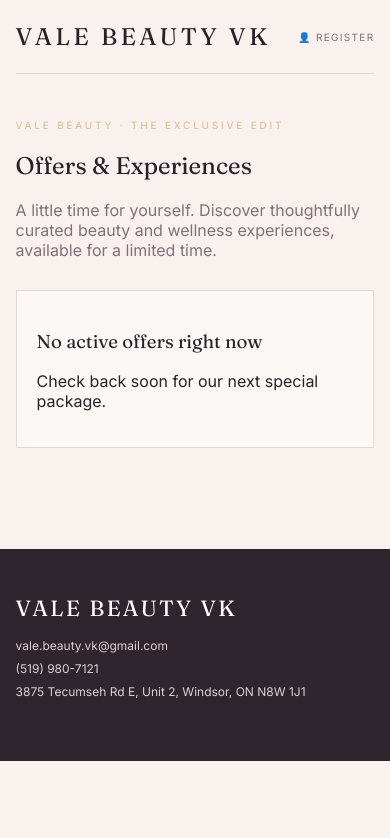
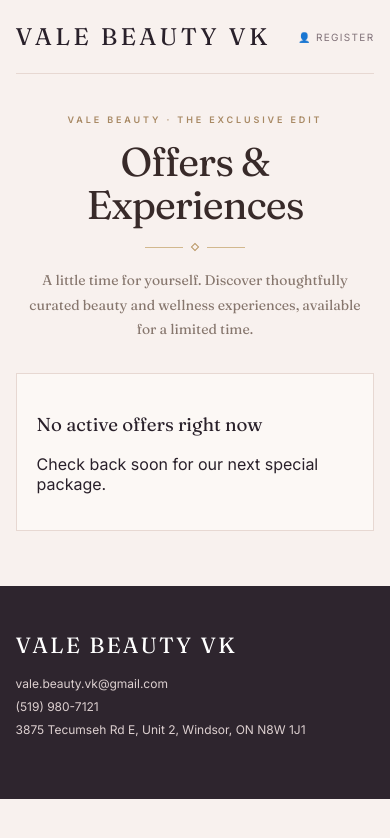
Before and after one commit to nk888n/my-website, a Next.js app: page /offers in a window 390 px wide. Shown: the top 838 px of the page. Built offline with nearby package versions, Linux system fonts and the light colour scheme; no server answers.

Commit message:
Style public offers page in Vale Beauty luxury aesthetic

```diff
--- a/app/globals.css
+++ b/app/globals.css
@@ -209,3 +209,55 @@
  .offerPreviewLuxuryBody{padding:22px}
  .offerPreviewLuxuryBody h2{font-size:34px}
 }
+
+
+/* Public Offers page — Vale Beauty luxury editorial layout */
+.offersPage{width:min(1120px,92%);min-height:65vh}
+.offersSection{padding:54px 0 76px}
+.offersHero{text-align:center;max-width:700px;margin:0 auto 38px;padding:12px 20px 0}
+.offersHero .gold{color:#a88964;font-size:9px;letter-spacing:.32em;font-weight:600}
+.offersHero h1{font:400 clamp(38px,5vw,58px)/1.08 Fraunces,Georgia,serif;color:#382a29;margin:15px 0 14px;letter-spacing:-.025em}
+.offersOrnament{display:flex;justify-content:center;align-items:center;gap:9px;margin:18px auto}
+.offersOrnament:before,.offersOrnament:after{content:"";width:38px;height:1px;background:#d2b88e}
+.offersOrnament i{width:6px;height:6px;border:1px solid #b99663;transform:rotate(45deg)}
+.offersIntro{max-width:490px;margin:0 auto;color:#86766d;font:15px/1.75 Fraunces,Georgia,serif}
+.offersPublicGrid{width:min(900px,100%);margin:0 auto;display:grid;grid-template-columns:1fr;gap:30px}
+.offerPublicCard{display:grid;grid-template-columns:minmax(0,.9fr) minmax(0,1.1fr);background:#fbf8f3;border:1px solid #dfd0bd;box-shadow:0 14px 38px rgba(67,47,39,.055);overflow:hidden}
+.offerPublicMedia{position:relative;min-height:440px;background:#d7c8b7;overflow:hidden}
+.offerPublicImage{position:absolute;inset:0;width:100%;height:100%;object-fit:cover;object-position:center;display:block;filter:saturate(.82)}
+.offerPublicImageFallback{position:absolute;inset:0;display:grid;place-items:center;background:linear-gradient(145deg,#c8b49d,#765a50);color:#fff;font:italic 34px Fraunces,Georgia,serif}
+.offerMediaBrand{position:absolute;left:20px;bottom:19px;color:#fff;font:500 9px Inter,Arial,sans-serif;letter-spacing:.22em;text-shadow:0 1px 10px rgba(0,0,0,.35)}
+.offerPublicBody{padding:34px 34px 27px;display:flex;flex-direction:column;justify-content:center;min-width:0}
+.offerPublicBody>.gold{color:#a48761;font-size:8px;letter-spacing:.25em;font-weight:700}
+.offerPublicBody h2{font:italic 39px/1.04 Fraunces,Georgia,serif;color:#382a29;margin:11px 0 13px}
+.offerPublicBody>p{font:13px/1.7 Inter,Arial,sans-serif;color:#817269;margin:0 0 17px}
+.offerPublicPrices{display:flex;align-items:baseline;gap:13px;padding:14px 0;border-top:1px solid #e5d9c9;border-bottom:1px solid #e5d9c9}
+.offerPublicPrices del{font:12px Inter,Arial,sans-serif;color:#a19488}
+.offerPublicPrices strong{font:500 36px Fraunces,Georgia,serif;color:#75424a}
+.offerPublicPrices span{margin-left:auto;border:1px solid #c9b18b;color:#96794f;padding:6px 8px;font:700 7px Inter,Arial,sans-serif;letter-spacing:.16em;white-space:nowrap}
+.offerPublicBody .offerPopupCountdown{margin:17px 0 12px}
+.offerPublicBody .offerPopupCountdown>span{font:700 7px Inter,Arial,sans-serif;letter-spacing:.2em;color:#9b8877}
+.offerPublicBody .offerPopupCountdown>div{display:grid;grid-template-columns:repeat(4,minmax(0,1fr));gap:5px}
+.offerPublicBody .offerPopupCountdown>div>div{background:#f0e8dd;border:1px solid #e6dacb;padding:9px 5px;text-align:center}
+.offerPublicBody .offerPopupCountdown b{font:500 21px Fraunces,Georgia,serif;color:#4b3833}
+.offerPublicBody .offerPopupCountdown small{font:7px Inter,Arial,sans-serif;letter-spacing:.1em;color:#89776c}
+.offerDetailsToggle{padding:14px 0;border-top:1px solid #e5d9c9;border-bottom:1px solid #e5d9c9;margin-top:6px;color:#51413b;font:600 11px Inter,Arial,sans-serif;letter-spacing:.04em}
+.offerServiceDetails{max-height:270px;overflow:auto;padding:5px 0}
+.offerServiceDetails>div{padding:11px 0;border-bottom:1px solid #e9dfd4}
+.offerServiceDetails h3{font:400 19px Fraunces,Georgia,serif;color:#463630}
+.offerServiceDetails small,.offerServiceDetails p,.offerServiceDetails ul{font:11px/1.65 Inter,Arial,sans-serif;color:#85766c}
+.offerPublicFooter{font:700 7px Inter,Arial,sans-serif;letter-spacing:.13em;color:#9a846d;padding:13px 0}
+.offerAddButton{width:100%;background:#713e45;color:#fff;padding:15px 12px;font:700 8px Inter,Arial,sans-serif;letter-spacing:.2em;border:1px solid #713e45}
+.offerAddButton:disabled{background:#b9aaa2;color:#fff;border-color:#b9aaa2;opacity:.72;cursor:not-allowed}
+@media(max-width:700px){
+ .offersSection{padding:35px 0 55px}
+ .offersHero{margin-bottom:26px;padding:5px 8px}
+ .offersHero h1{font-size:40px}
+ .offersIntro{font-size:14px}
+ .offersPublicGrid{gap:20px}
+ .offerPublicCard{grid-template-columns:1fr}
+ .offerPublicMedia{min-height:0;height:245px}
+ .offerPublicBody{padding:24px 21px 22px}
+ .offerPublicBody h2{font-size:33px}
+ .offerPublicPrices strong{font-size:32px}
+}
```
